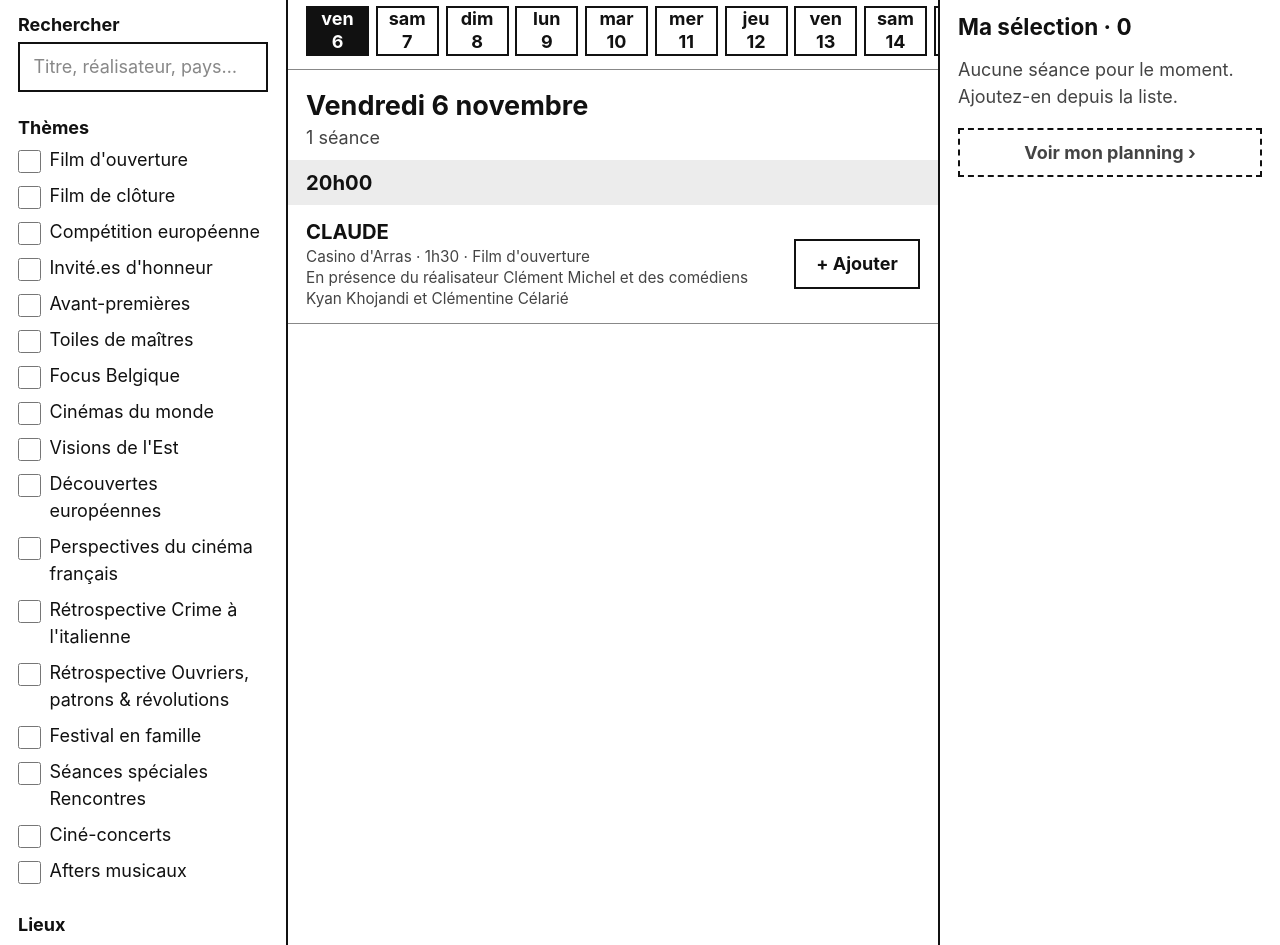
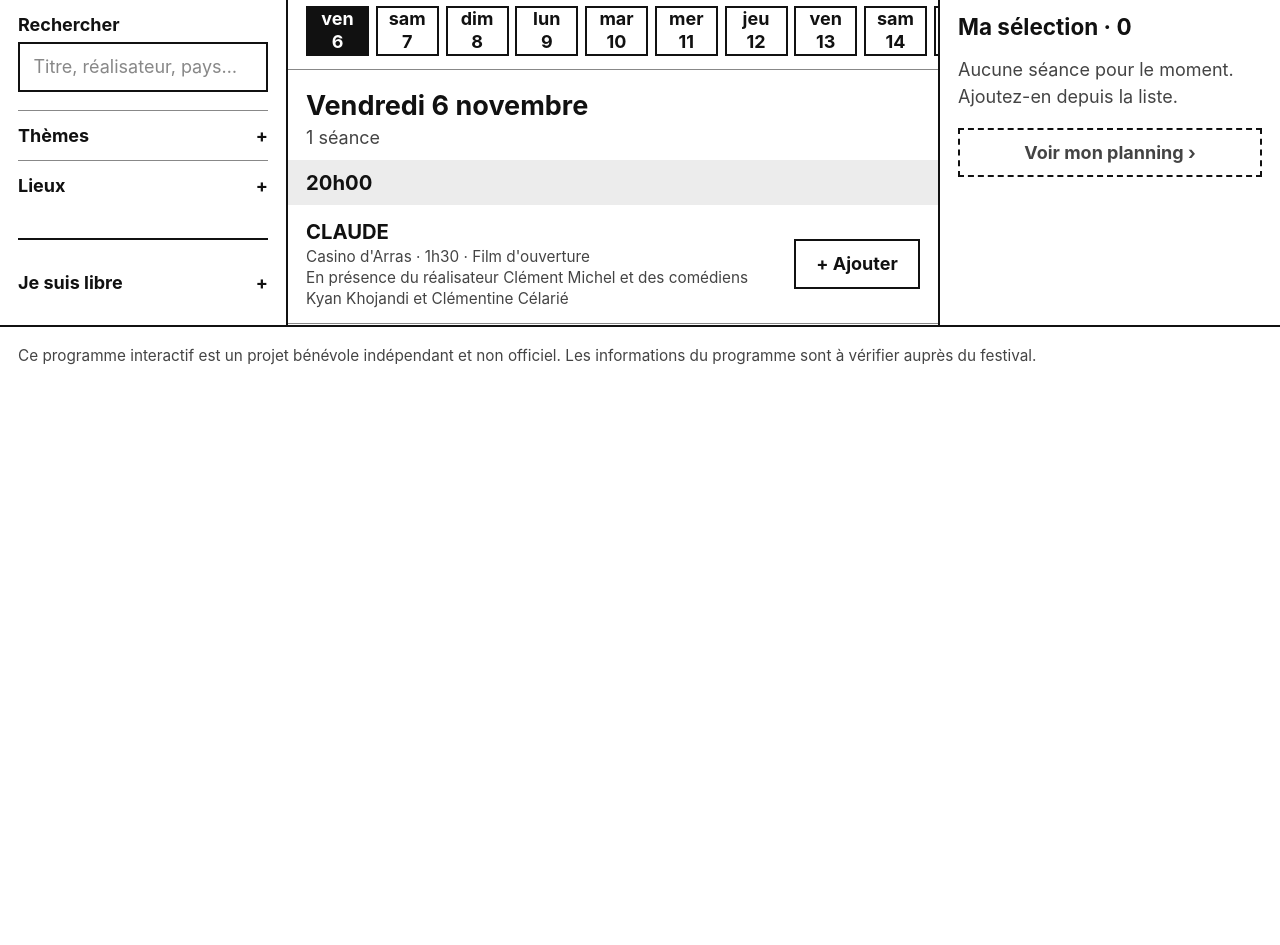
Before and after one commit to lumiriare/projet-aff, a React (Vite) app: page / in a window 1280 px wide. Shown: the part 140-1085 px from the top of the page. After the commit the page ends 800 px from the top, so only its background shows below. Built offline with nearby package versions, Linux system fonts and the light colour scheme.

Commit message:
rajustement des filtres pcq trop d'infos à l'écran

```diff
--- a/src/components/Filtres.tsx
+++ b/src/components/Filtres.tsx
@@ -1,3 +1,4 @@
+import type { ReactNode } from 'react'
 import type { Section } from '../types'
 
 export interface Filtres {
@@ -19,11 +20,32 @@ function basculer(liste: string[], valeur: string) {
     return liste.includes(valeur) ? liste.filter((v) => v !== valeur) : [...liste, valeur]
 }
 
+// Un groupe de filtres replié par défaut : le nombre de choix actifs reste visible quand il est fermé
+function Groupe({ titre, nombre, children }: { titre: string; nombre: number; children: ReactNode }) {
+    return (
+        <details className="group border-t border-filet">
+            <summary className="flex min-h-11 cursor-pointer list-none items-center justify-between gap-2 font-bold [&::-webkit-details-marker]:hidden">
+                <span>{titre}</span>
+                <span className="flex items-center gap-2">
+                    {nombre > 0 && <span className="border-2 border-encre px-2 text-[0.85rem]">{nombre}</span>}
+                    <span aria-hidden="true" className="group-open:hidden">
+                        +
+                    </span>
+                    <span aria-hidden="true" className="hidden group-open:inline">
+                        −
+                    </span>
+                </span>
+            </summary>
+            <div className="pb-2">{children}</div>
+        </details>
+    )
+}
+
 export default function PanneauFiltres({ filtres, sections, lieux, onChange }: Props) {
     const actif = filtres.sections.length > 0 || filtres.lieux.length > 0 || filtres.recherche !== ''
 
     return (
-        <div className="space-y-5">
+        <div className="space-y-4">
             <div>
                 <label htmlFor="recherche" className="block font-bold">
                     Rechercher
@@ -38,8 +60,10 @@ export default function PanneauFiltres({ filtres, sections, lieux, onChange }: P
                 />
             </div>
 
+            <div>
+                <Groupe titre="Thèmes" nombre={filtres.sections.length}>
                     <fieldset>
-                <legend className="font-bold">Thèmes</legend>
+                        <legend className="sr-only">Thèmes</legend>
                         {sections.map((s) => (
                             <label key={s.id} className="flex items-start gap-2 py-1">
                                 <input
@@ -52,9 +76,11 @@ export default function PanneauFiltres({ filtres, sections, lieux, onChange }: P
                             </label>
                         ))}
                     </fieldset>
+                </Groupe>
 
+                <Groupe titre="Lieux" nombre={filtres.lieux.length}>
                     <fieldset>
-                <legend className="font-bold">Lieux</legend>
+                        <legend className="sr-only">Lieux</legend>
                         {lieux.map((lieu) => (
                             <label key={lieu} className="flex items-start gap-2 py-1">
                                 <input
@@ -67,6 +93,8 @@ export default function PanneauFiltres({ filtres, sections, lieux, onChange }: P
                             </label>
                         ))}
                     </fieldset>
+                </Groupe>
+            </div>
 
             {actif && (
                 <button
--- a/src/components/GrilleDispo.tsx
+++ b/src/components/GrilleDispo.tsx
@@ -8,14 +8,31 @@ interface Props {
     onEffacer: () => void
 }
 
+// Replié par défaut : la grille ne s'ouvre que quand on veut dire quand on est libre,
+// et le nombre de créneaux choisis reste visible quand elle est fermée
 export default function GrilleDispo({ dispos, nbSeancesPossibles, onBasculer, onEffacer }: Props) {
     const actif = aDesDispo(dispos)
+    const nbCreneaux = Object.values(dispos).reduce((n, moments) => n + moments.length, 0)
 
     return (
-        <section aria-labelledby="titre-dispos">
-            <h2 id="titre-dispos" className="font-bold">
-                Je suis libre
-            </h2>
+        <details className="group">
+            <summary className="flex min-h-11 cursor-pointer list-none items-center justify-between gap-2 font-bold [&::-webkit-details-marker]:hidden">
+                <span>Je suis libre</span>
+                <span className="flex items-center gap-2">
+                    {nbCreneaux > 0 && (
+                        <span className="border-2 border-encre px-2 text-[0.85rem]">
+                            {nbCreneaux} créneau{nbCreneaux > 1 ? 'x' : ''}
+                        </span>
+                    )}
+                    <span aria-hidden="true" className="group-open:hidden">
+                        +
+                    </span>
+                    <span aria-hidden="true" className="hidden group-open:inline">
+                        −
+                    </span>
+                </span>
+            </summary>
+
             <p className="text-secondaire text-[0.85rem] leading-snug">
                 Touchez autant de cases que vous voulez : plusieurs jours, plusieurs moments.
             </p>
@@ -71,6 +88,6 @@ export default function GrilleDispo({ dispos, nbSeancesPossibles, onBasculer, on
                     </button>
                 </div>
             )}
-        </section>
+        </details>
     )
 }
```
Lines whose indentation alone changed are shown as unchanged.
